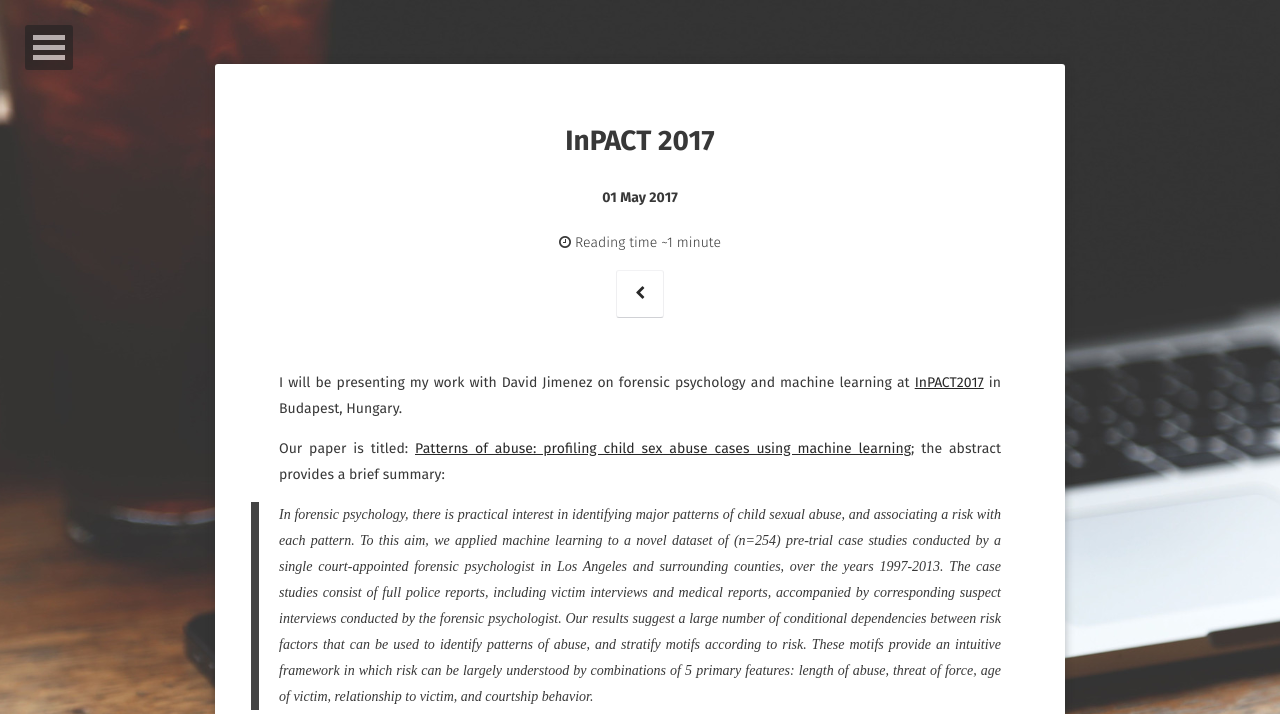
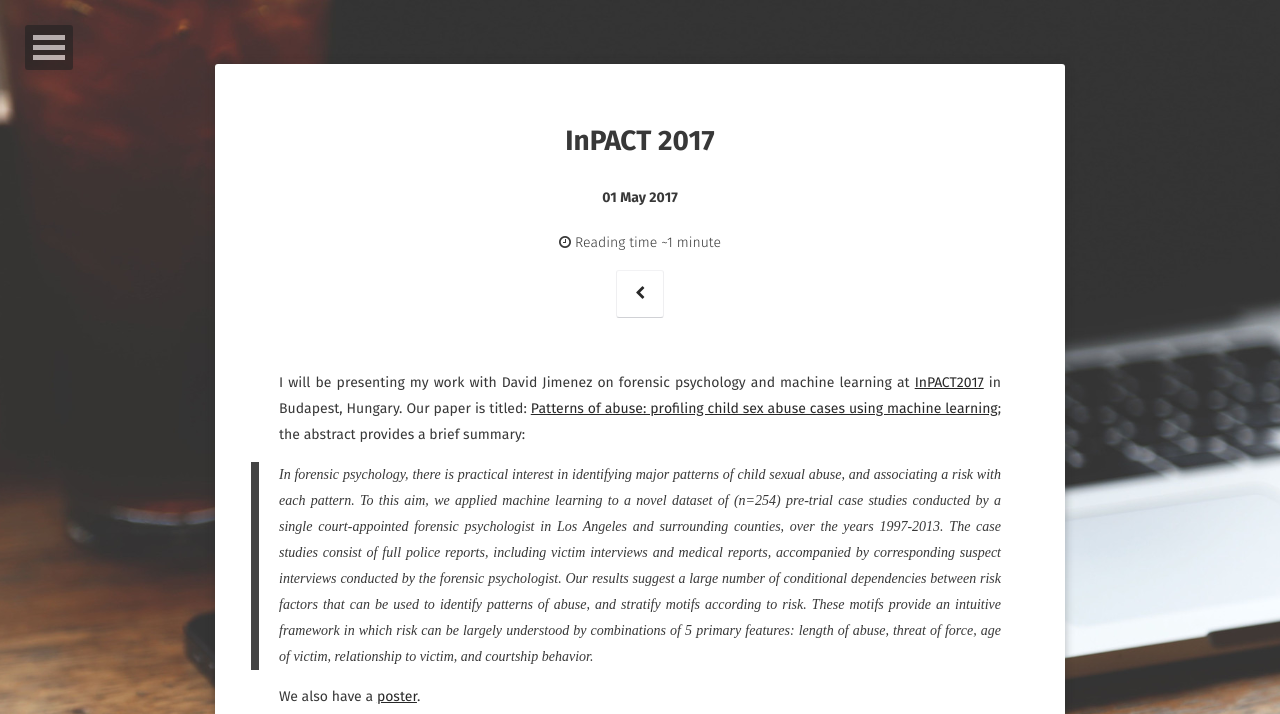
Before and after one commit to nwisn/nwisn.github.io, a Jekyll site: the page built from _posts/2017-05-01-InPACT2017.md, in a window 1280 px wide, cut to the strip 0-714 px from the top of the page. Built offline with Jekyll 4.4.1, drawn with Linux system fonts in a browser that asks for light colours; some web fonts are replaced; part of the change alters nothing that is shown.

```diff
--- a/_posts/2017-05-01-InPACT2017.md
+++ b/_posts/2017-05-01-InPACT2017.md
@@ -7,14 +7,11 @@ tags: [conferences, network analysis]
 comments: true
 ---
 
-I will be presenting my work with David Jimenez on forensic psychology and machine learning at [InPACT2017](http://inpact-psychologyconference.org/2017/) in Budapest, Hungary.
-
-Our paper is titled: [Patterns of abuse: profiling child sex abuse cases using machine learning](https://drive.google.com/open?id=1rn6E9TVQuFfH6Joeog7qH4tijvBWLeOH); the abstract provides a brief summary:
+I will be presenting my work with David Jimenez on forensic psychology and machine learning at [InPACT2017](http://inpact-psychologyconference.org/2017/) in Budapest, Hungary. Our paper is titled: [Patterns of abuse: profiling child sex abuse cases using machine learning](https://drive.google.com/open?id=1rn6E9TVQuFfH6Joeog7qH4tijvBWLeOH); the abstract provides a brief summary:
 >> In forensic psychology, there is practical interest in identifying major patterns of child sexual abuse, and associating a risk with each pattern. To this aim, we applied machine learning to a novel dataset of (n=254) pre-trial case studies conducted by a single court-appointed forensic psychologist in Los Angeles and surrounding counties, over the years 1997-2013. The case studies consist of full police reports, including victim interviews and medical reports, accompanied by corresponding suspect interviews conducted by the forensic psychologist. Our results suggest a large number of conditional dependencies between risk factors that can be used to identify patterns of abuse, and stratify motifs according to risk. These motifs provide an intuitive framework in which risk can be largely understood by combinations of 5 primary features: length of abuse, threat of force, age of victim, relationship to victim, and courtship behavior.
 
 We also have a [poster](https://drive.google.com/open?id=1fRGm1qQMM4vEYjzaAmSC5XY1HSVHLszk).
 
 <figure>
-	<a href="https://drive.google.com/open?id=1fRGm1qQMM4vEYjzaAmSC5XY1HSVHLszk"><img src="https://drive.google.com/open?id=1xr7efWqefPs5eBxfVQ0vJ1cy2cWNYrYz"></a>
-	<figcaption><a href="http://igaia.utia.cz/?id=3" title="IGAIA IV">IGAIA IV</a>.</figcaption>
+	<a href="https://drive.google.com/open?id=1fRGm1qQMM4vEYjzaAmSC5XY1HSVHLszk"><img src="../photos/FINAL inPACT 2017 poster small 2.png"></a>
 </figure>
```
